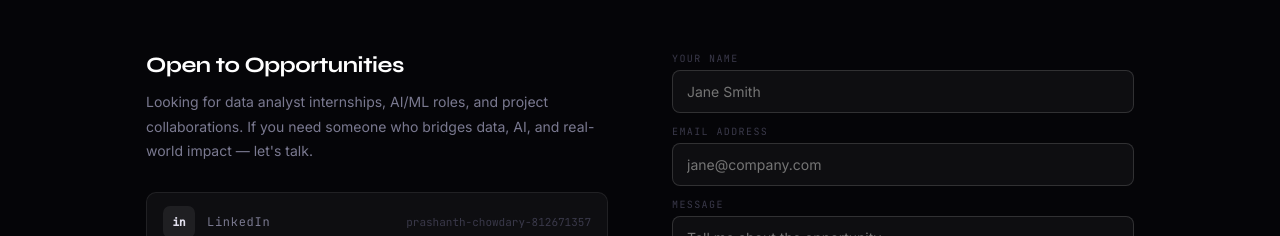
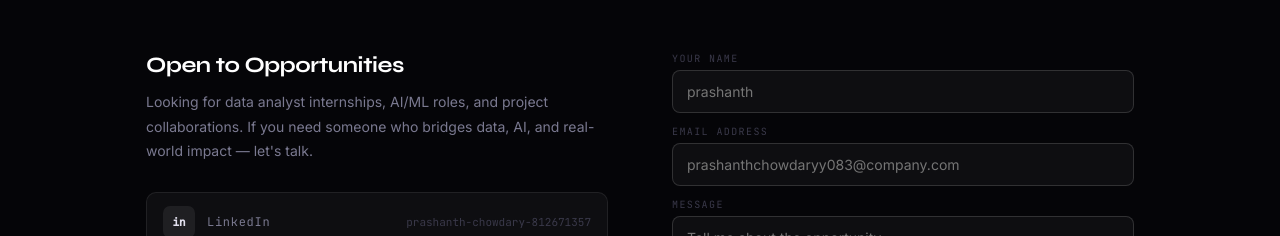
Before and after one commit to prashanthchowdaryy/portfolio_prashanth, a plain HTML site: page index.html in a window 1280 px wide. Shown: the part 6075-6311 px from the top of the page. Drawn offline with Linux system fonts and the light colour scheme.

Commit message:
Update index.html

```diff
--- a/index.html
+++ b/index.html
@@ -615,8 +615,8 @@ footer p span { color: var(--cyan); }
       </div>
       <div class="reveal">
         <form class="form" id="cform">
-          <div><label>Your Name</label><input type="text" placeholder="Jane Smith" required></div>
-          <div><label>Email Address</label><input type="email" placeholder="jane@company.com" required></div>
+          <div><label>Your Name</label><input type="text" placeholder="prashanth" required></div>
+          <div><label>Email Address</label><input type="email" placeholder="prashanthchowdaryy083@company.com" required></div>
           <div><label>Message</label><textarea placeholder="Tell me about the opportunity..."></textarea></div>
           <button type="submit" class="form-submit">Send Message</button>
         </form>
```
